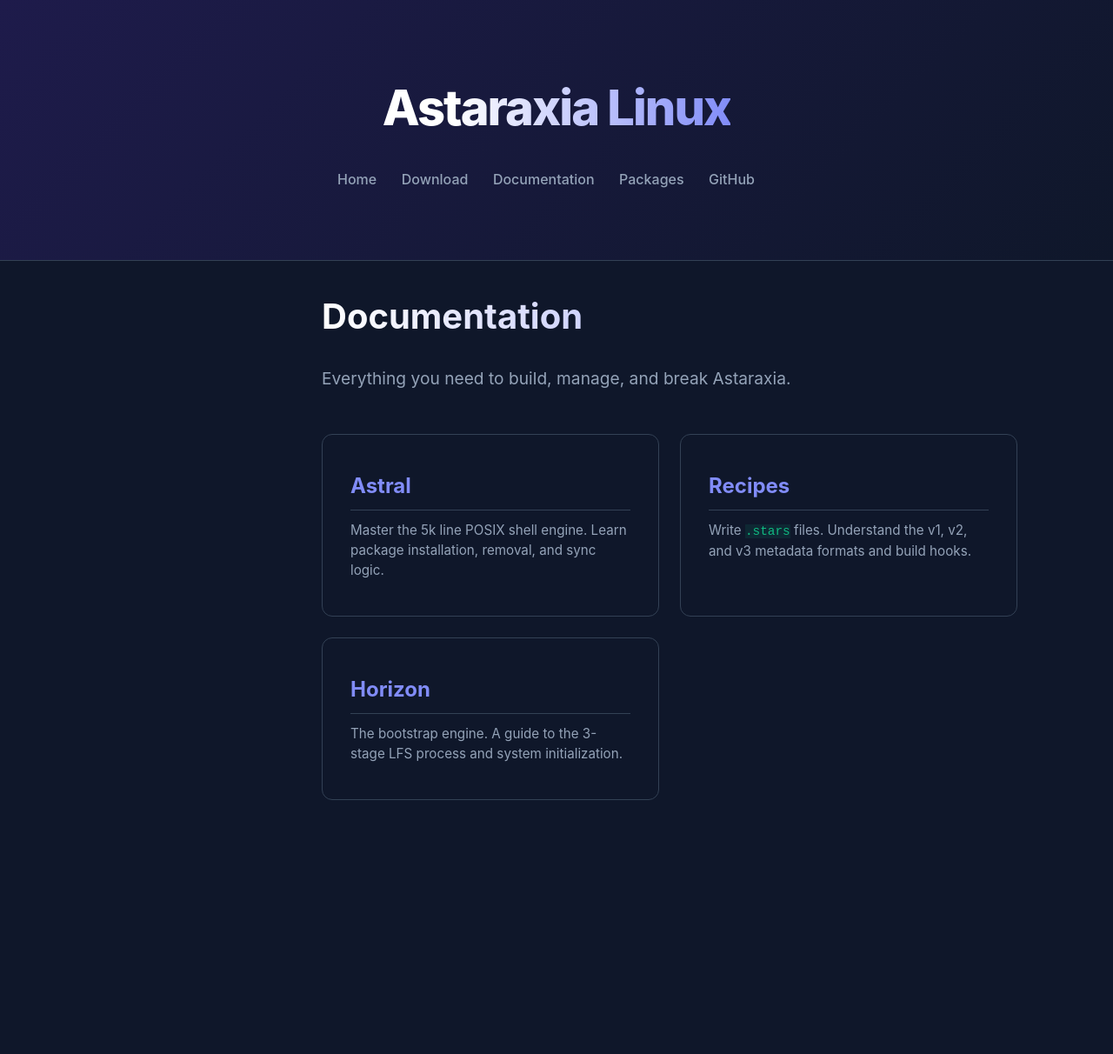
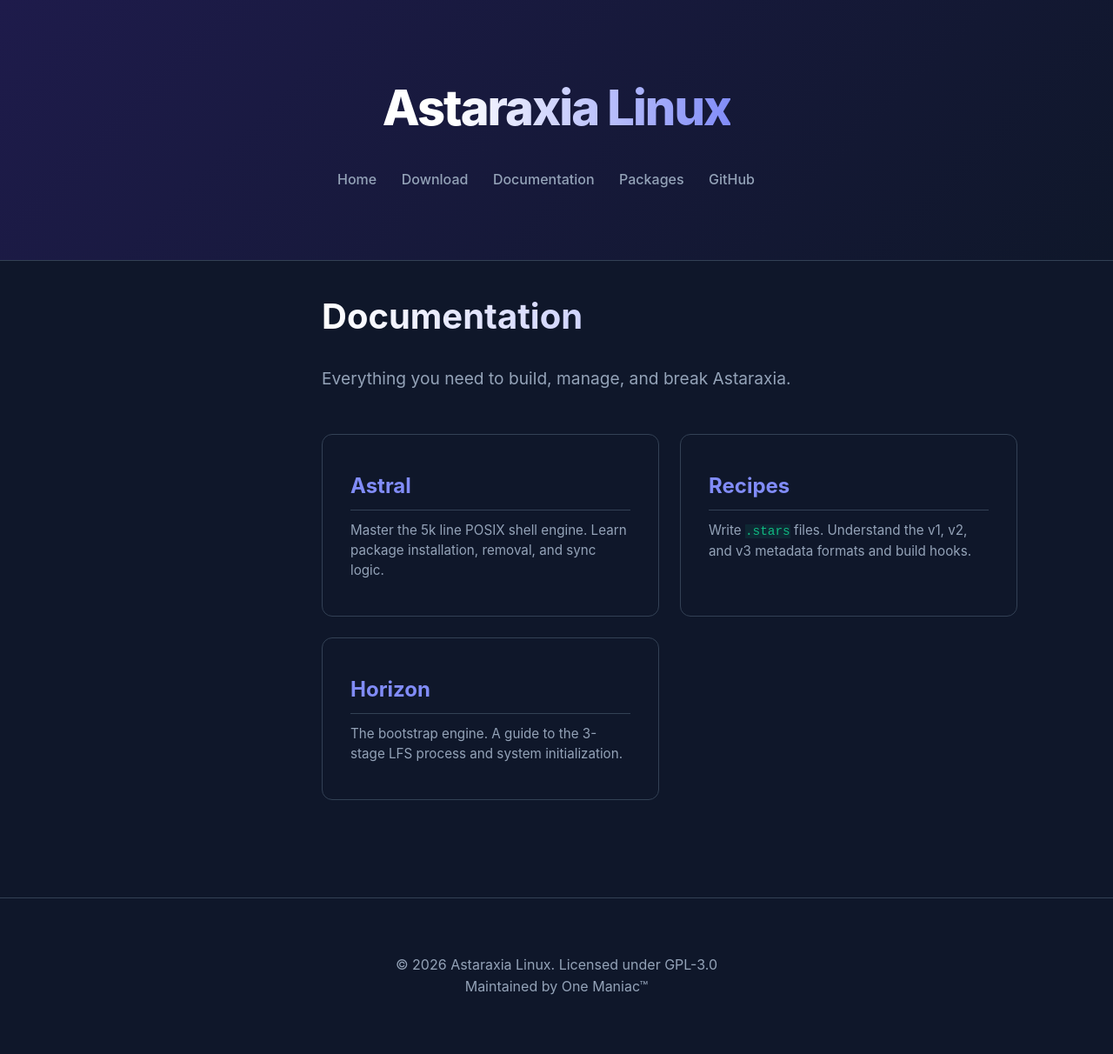
Before and after one commit to Astaraxia-Linux/astaraxia-linux.github.io, a Jekyll site: the page built from docs.html, in a window 1280 px wide. Shown: the whole page at 87% size. Built offline with Jekyll 4.4.1, drawn with Linux system fonts in a browser that asks for light colours; before the commit the page ends 952 px from its top, so only the background shows below that.

Commit message:
Update docs.html

```diff
--- a/_layouts/docs.html
+++ b/_layouts/docs.html
@@ -291,6 +291,14 @@
             margin: 2.5rem 0;
         }
 
+        footer {
+            text-align: center;
+            padding: 4rem 2rem;
+            color: var(--text-dim);
+            border-top: 1px solid var(--border);
+            margin-top: 5rem;
+        }
+
         /* Responsive */
         @media (max-width: 850px) {
             .card-grid, .specs-grid { grid-template-columns: 1fr; }
@@ -322,5 +330,9 @@
     </article>
 
 </main>
+        <footer>
+        <p>&copy; 2026 Astaraxia Linux. Licensed under GPL-3.0</p>
+        <p>Maintained by One Maniac™</p>
+    </footer>
 </body>
 </html>
```
